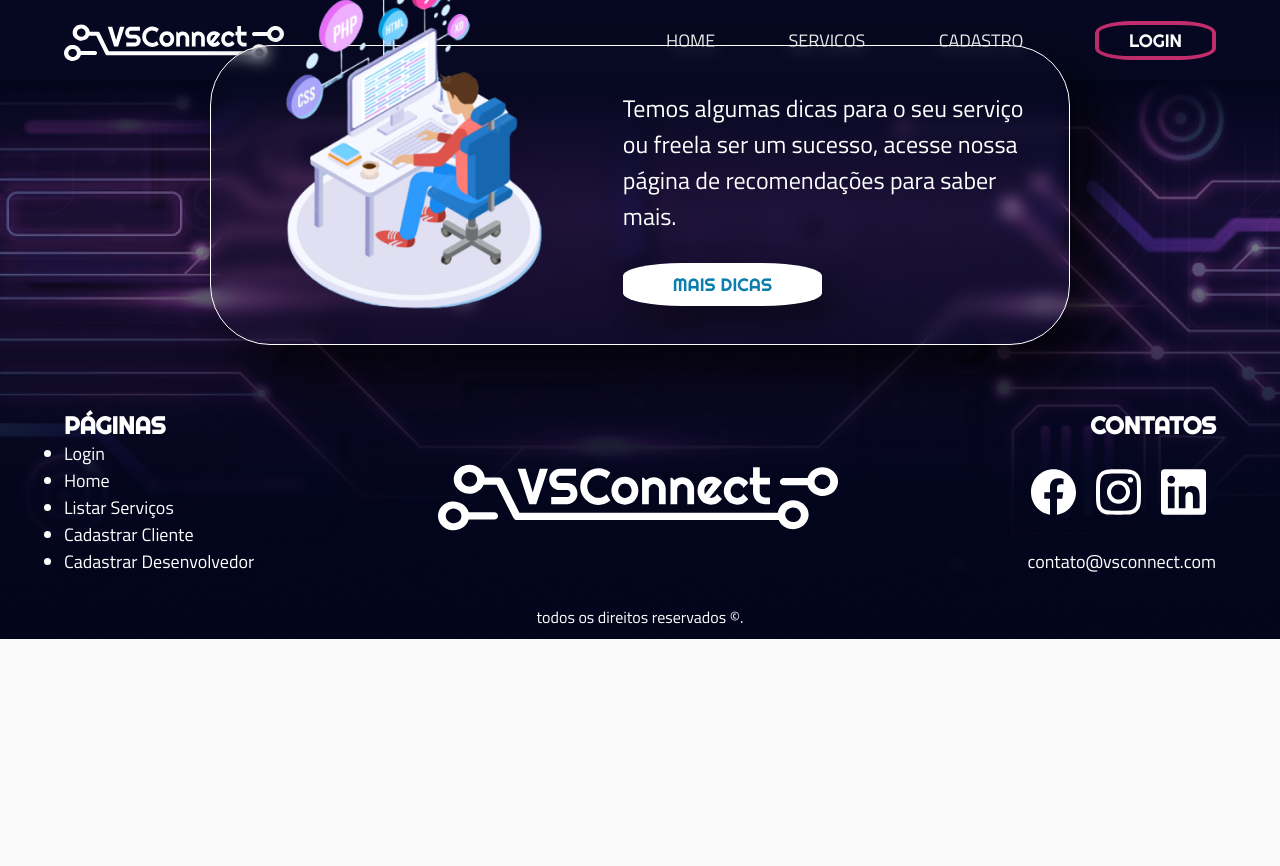
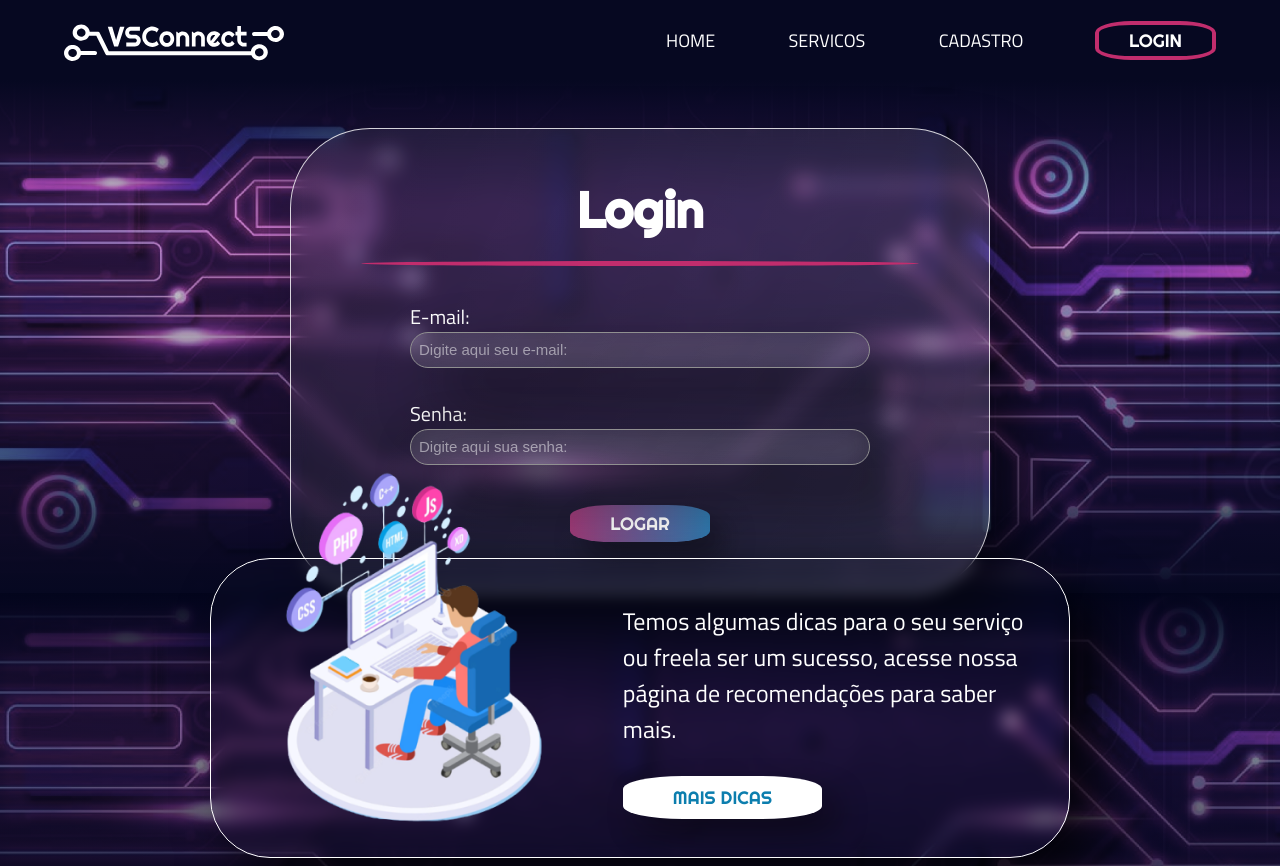
Before and after one commit to kaiquemonteoliva/Exercicios_js, a React (Vite) app in the folder 10_react_vsconnect-main/: page /login in a window 1280 px wide. Shown: the top 866 px of the page. Before the commit the page ends 800 px from the top, so only its background shows below. Built offline with nearby package versions, Linux system fonts and the light colour scheme.

Commit message:
Commit 24/08

```diff
--- a/10_react_vsconnect-main/package.json
+++ b/10_react_vsconnect-main/package.json
@@ -13,7 +13,8 @@
     "axios": "^1.4.0",
     "react": "^18.2.0",
     "react-dom": "^18.2.0",
-    "react-router-dom": "^6.15.0"
+    "react-router-dom": "^6.15.0",
+    "react-secure-storage": "^1.3.0"
   },
   "devDependencies": {
     "@types/react": "^18.2.15",
--- a/10_react_vsconnect-main/src/main.tsx
+++ b/10_react_vsconnect-main/src/main.tsx
@@ -14,6 +14,7 @@ import PerfilUsuario from './pages/PerfilUsuario'
 import VisualizarServico from './pages/VisualizarServico'
 import CadastroUsuario from './pages/CadastroUsuario'
 import CadastroServico from './pages/CadastroServico'
+import Login from './pages/Login'
 
 
 ReactDOM.createRoot(document.getElementById('root')!).render(
@@ -28,6 +29,7 @@ ReactDOM.createRoot(document.getElementById('root')!).render(
         <Route path='servicos/:idServicos' element={<VisualizarServico/>}/>
         <Route path='CadastroUsuario' element={<CadastroUsuario/>}/>
         <Route path='CadastroServico' element={<CadastroServico/>}/>
+        <Route path='login' element={<Login/>}/>
 
       </Routes>
       <Footer />
--- /dev/null
+++ b/10_react_vsconnect-main/src/pages/Login/index.tsx
@@ -0,0 +1,78 @@
+//estilização
+import { useState, useEffect } from "react";
+import secureLocalStorage from "react-secure-storage";
+import api from "../../utils/api";
+
+
+import "./style.css";
+
+
+
+function Login() {
+
+    const[email, setEmail] = useState<string>("")
+    const[senha, setSenha] = useState<string>("")
+
+    function fazerLogin(event: any){
+        event.preventDefault()
+        console.log(email, senha)
+
+            const usuario: object = {
+            email: email,
+            password: senha,
+        }
+
+        api.post("login", usuario).then((response) => {
+            console.log(response)
+            secureLocalStorage.setItem("user", response.data)
+
+        }).catch((error) => {
+            console.log(error)
+        })
+
+    }
+
+    useEffect(() => {
+        document.title = "VSConnect - Login";
+    }, [])
+
+
+
+
+    return (
+        <main id="main_login">
+            <div className="container container_login">
+                <div className="login_conteudo">
+                    <h1>Login</h1>
+                    <hr />
+                    <form  onSubmit={ fazerLogin }  className="login_formulario" method="POST">
+                        <div className="login_box_input">
+                            <label htmlFor="email">E-mail:</label>
+                            <input
+                                type="email"
+                                id="email"
+                                onChange={(event) => {setEmail(event.target.value)}}
+                                placeholder="Digite aqui seu e-mail:"
+                                required
+                            />
+                        </div>
+                        <div className="login_box_input">
+                            <label htmlFor="senha">Senha:</label>
+                            <input
+                                type="password"
+                                id="senha"
+                                onChange={(event) => {setSenha(event.target.value)}}
+                                placeholder="Digite aqui sua senha:"
+                                required
+                            />
+                        </div>
+                        <button className="login_botao" type="submit">Logar</button>
+                    </form>
+                </div>
+            </div>
+        </main>
+
+    );
+}
+
+export default Login;
--- /dev/null
+++ b/10_react_vsconnect-main/src/pages/Login/style.css
@@ -0,0 +1,113 @@
+/* MAIN */
+#main_login {
+    background-image:
+        linear-gradient(180deg, #060821 0%, #06082120 25%, #0608218f 80%, #060821 100%),
+        url("../../assets/img/background_login.png");
+    min-height: calc(100vh - 339px);
+    background-size: cover;
+    background-repeat: no-repeat;
+}
+
+.container_login {
+    display: flex;
+    justify-content: center;
+    align-items: center;
+}
+
+.login_conteudo {
+    background: linear-gradient(114.61deg, #ffffff0d 1.08%, #ffffff1e 99.26%);
+    box-shadow: 30px 30px 60px #00000080;
+    border: 1px solid #ffffffcc;
+    backdrop-filter: blur(10px);
+    border-radius: 80px;
+    width: 100%;
+    max-width: 700px;
+    display: flex;
+    flex-direction: column;
+    align-items: center;
+    padding: 50px 0;
+    color: var(--branco);
+    margin-top: 6vh;
+}
+
+#main_login h1 {
+    font-family: var(--font1);
+    font-size: 50px;
+    text-align: center;
+}
+
+
+#main_login hr {
+    margin: 20px 0;
+    width: 80%;
+    height: 5px;
+    background-color: var(--rosa);
+    border: none;
+    border-radius: 50%;
+}
+
+.login_formulario {
+    width: 95%;
+    max-width: 460px;
+    display: flex;
+    flex-direction: column;
+    font-family: var(--font2);
+}
+
+.login_box_input {
+    display: flex;
+    flex-direction: column;
+    width: 100%;
+    margin: 15px 0;
+}
+
+#main_login label {
+    font-size: 20px;
+}
+
+.login_box_input>input {
+    width: 100%;
+    padding: 8px;
+    border-radius: 20px;
+    border: 1px solid #909090;
+    background: linear-gradient(136deg, #ffffff1a 0%, #ffffff0b 100%);
+    box-shadow: 30px 30px 60px 0px #00000080;
+    backdrop-filter: blur(15px);
+    color: var(--branco);
+    font-size: 16px;
+}
+
+.login_box_input>input:focus-visible {
+    outline: 2px solid var(--rosa);
+}
+
+/* Cor de fundo do autocomplete */
+input:-webkit-autofill {
+    -webkit-box-shadow: 0 0 0 30px #524569 inset;
+}
+
+/* Cor do texto do autocomplete */
+input:-webkit-autofill {
+    -webkit-text-fill-color: var(--branco);
+}
+
+.login_box_input>input::placeholder {
+    color: #ffffff80;
+    font-size: 15px;
+}
+
+.login_botao {
+    align-self: center;
+    font-family: var(--font1);
+    color: var(--branco);
+    text-transform: uppercase;
+    font-size: 18px;
+    text-decoration: none;
+    border-radius: 30%;
+    box-shadow: 15px 15px 30px #00000066;
+    padding: 7px 40px;
+    background: linear-gradient(0deg, #00000040, rgba(0, 0, 0, 0.25)), linear-gradient(92.23deg, #FF398F -25.96%, #17BBFF 126.83%);
+    border: none;
+    margin-top: 25px;
+    cursor: pointer;
+}
```
Also changed, not shown: 1 other file (tests, documents, lock files or other folders).
